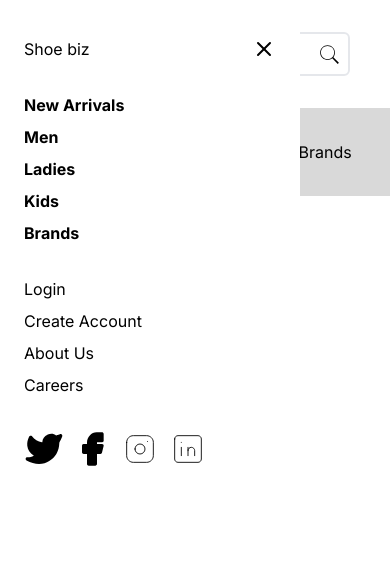
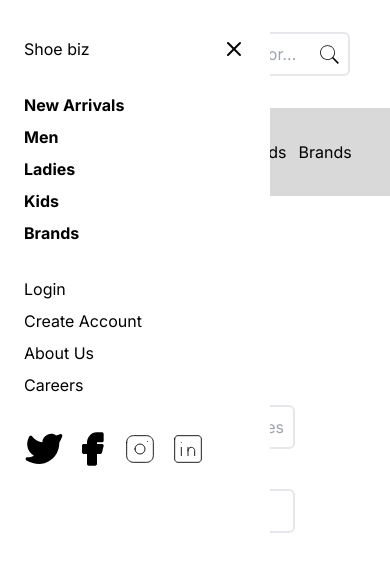
Before and after one commit to Iank-code/Shoe-biz-client, a Next.js app: page /login in a window 390 px wide. Both pictures are taken after a click on the icon 32 px from the left and 54 px from the top of the page. Shown: the top 572 px of the page. Built offline with nearby package versions, Linux system fonts and the light colour scheme.

Commit message:
Animating sidebar

```diff
--- a/src/components/navbar/Navbar.tsx
+++ b/src/components/navbar/Navbar.tsx
@@ -16,11 +16,12 @@
   const [openSideBar, setOpenSideBar] = useState<boolean>(false);
   return (
     <>
-      {openSideBar ? <Sidebar setOpenSideBar={setOpenSideBar} /> : null}
+      {openSideBar ? (
+        <Sidebar setOpenSideBar={setOpenSideBar} openSideBar={openSideBar} />
+      ) : null}
 
       <div className="flex justify-between px-[3em] pt-[2em] mobile:gap-5 mobile:px-[20px]">
         <div className="flex items-center gap-4">
-
           <IconMenu
             className="hidden mobile:flex"
             onClick={() => {
--- a/src/components/navbar/sidebar/Sidebar.tsx
+++ b/src/components/navbar/sidebar/Sidebar.tsx
@@ -7,16 +7,20 @@
 import { marketImgs } from "@/components/footer/Footer";
 import Image from "next/image";
 
-export default function Sidebar({ setOpenSideBar }: any) {
+export default function Sidebar({ setOpenSideBar, openSideBar }: any) {
   return (
     <AnimatePresence>
       <motion.aside
-        className="h-[100vh] w-[200px] pt-[2.3em] px-[1.5em] bg-white text-black z-[999] absolute"
+        className="h-[100vh] w-[200px] pt-[2.3em] px-[1.5em] bg-white text-black z-[999] fixed"
         initial={{ width: 0 }}
-        animate={{ width: 300 }}
-        exit={{ width: 0, transition: { delay: 1, duration: 0.5 } }}
+        animate={{ width: 270 }}
+        exit={{
+          width: 0,
+          opacity: 0,
+          transition: { delay: 1000, duration: 50 },
+        }}
       >
-        <div className="flex justify-between mb-[2em]">
+        <motion.div className="flex justify-between mb-[2em]">
           <span>Shoe biz </span>
           <IconX
             className="hidden mobile:flex "
@@ -24,8 +28,8 @@
               setOpenSideBar(false);
             }}
           />
-        </div>
-        <div className="flex flex-col gap-2 mb-[2em]">
+        </motion.div>
+        <motion.div className="flex flex-col gap-2 mb-[2em]">
           {nav_top_url.map((link, index) => {
             return (
               <Link href={link} key={index}>
@@ -33,9 +37,9 @@
               </Link>
             );
           })}
-        </div>
+        </motion.div>
 
-        <div className="flex flex-col gap-2 mb-[2em]">
+        <motion.div className="flex flex-col gap-2 mb-[2em]">
           {footer_links[3].links.map((link, index) => {
             return (
               <Link href={link.href} key={index}>
@@ -43,9 +47,9 @@
               </Link>
             );
           })}
-        </div>
+        </motion.div>
 
-        <div className="flex gap-2 mb-[2em]">
+        <motion.div className="flex gap-2 mb-[2em]">
           {marketImgs.map((icon, index) => {
             return (
               <a href={icon.href} target="_black" key={index}>
@@ -53,7 +57,7 @@
               </a>
             );
           })}
-        </div>
+        </motion.div>
       </motion.aside>
     </AnimatePresence>
   );
```
Lines whose indentation alone changed are shown as unchanged.
